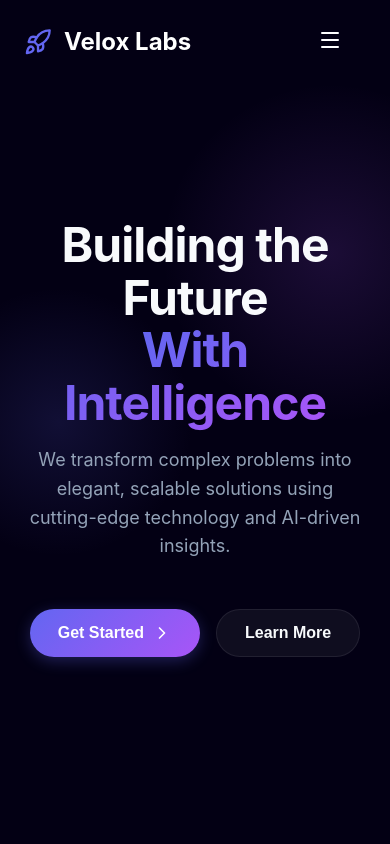
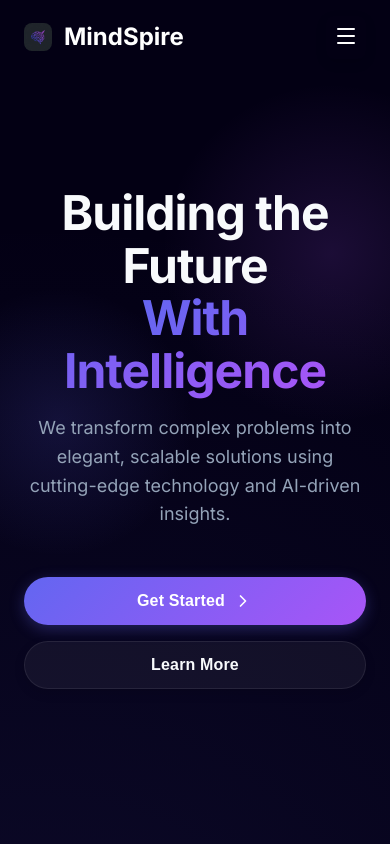
Before and after one commit to Avinash174/Self-Web-Dev-Learning, a React (Vite) app in the folder company_web/: page / in a window 390 px wide. Shown: the top 844 px of the page. Built offline with nearby package versions, Linux system fonts and the light colour scheme.

Commit message:
feat: scaffold initial React web application structure with core components and global styling.

```diff
--- a/company_web/index.html
+++ b/company_web/index.html
@@ -4,7 +4,7 @@
     <meta charset="UTF-8" />
     <link rel="icon" type="image/svg+xml" href="/vite.svg" />
     <meta name="viewport" content="width=device-width, initial-scale=1.0" />
-    <title>company_website</title>
+    <title>MindSpire | Intelligent Digital Solutions</title>
   </head>
   <body>
     <div id="root"></div>
--- a/company_web/src/App.jsx
+++ b/company_web/src/App.jsx
@@ -8,10 +8,22 @@ import Footer from "./components/Footer";
 import "./App.css";
 
 function App() {
-  const [theme, setTheme] = useState("dark");
+  const [theme, setTheme] = useState(() => {
+    if (typeof window !== "undefined") {
+      const savedTheme = localStorage.getItem("theme");
+      if (savedTheme) {
+        return savedTheme;
+      }
+      return window.matchMedia("(prefers-color-scheme: dark)").matches
+        ? "dark"
+        : "light";
+    }
+    return "dark";
+  });
 
   useEffect(() => {
     document.documentElement.setAttribute("data-theme", theme);
+    localStorage.setItem("theme", theme);
   }, [theme]);
 
   const toggleTheme = () => {
--- a/company_web/src/components/Footer.jsx
+++ b/company_web/src/components/Footer.jsx
@@ -4,10 +4,7 @@ const Footer = () => {
   return (
     <footer className="footer">
       <div className="container text-center">
-        <p>
-          &copy; {new Date().getFullYear()} NovaTech Solutions. All rights
-          reserved.
-        </p>
+        <p>&copy; {new Date().getFullYear()} MindSpire. All rights reserved.</p>
       </div>
     </footer>
   );
--- a/company_web/src/components/Navbar.jsx
+++ b/company_web/src/components/Navbar.jsx
@@ -1,5 +1,6 @@
 import React, { useState, useEffect } from "react";
-import { Rocket, Menu, X, Sun, Moon } from "lucide-react";
+import { Menu, X, Sun, Moon } from "lucide-react";
+import logo from "../assets/logo.png";
 import { motion } from "framer-motion";
 
 const Navbar = ({ scrollToSection, theme, toggleTheme }) => {
@@ -28,8 +29,13 @@ const Navbar = ({ scrollToSection, theme, toggleTheme }) => {
             handleScroll("home");
           }}
         >
-          <Rocket className="logo-icon" />
-          <span>Velox Labs</span>
+          <img
+            src={logo}
+            alt="MindSpire Logo"
+            className="logo-icon"
+            style={{ borderRadius: "8px" }}
+          />
+          <span>MindSpire</span>
         </a>
 
         <div className="nav-links">
@@ -41,6 +47,19 @@ const Navbar = ({ scrollToSection, theme, toggleTheme }) => {
           </button>
           <button className="nav-link" onClick={() => handleScroll("about")}>
             About
+          </button>
+          <button
+            className="nav-link"
+            onClick={toggleTheme}
+            style={{
+              display: "flex",
+              alignItems: "center",
+              justifyContent: "center",
+              padding: "0.5rem",
+            }}
+            aria-label="Toggle theme"
+          >
+            {theme === "dark" ? <Sun size={20} /> : <Moon size={20} />}
           </button>
           <button
             className="btn btn-primary"
@@ -85,6 +104,14 @@ const Navbar = ({ scrollToSection, theme, toggleTheme }) => {
             About
           </button>
           <button
+            className="nav-link"
+            onClick={toggleTheme}
+            style={{ display: "flex", alignItems: "center", gap: "0.5rem" }}
+          >
+            {theme === "dark" ? <Sun size={20} /> : <Moon size={20} />}
+            {theme === "dark" ? "Light Mode" : "Dark Mode"}
+          </button>
+          <button
             className="btn btn-primary"
             onClick={() => handleScroll("contact")}
           >
--- a/company_web/src/index.css
+++ b/company_web/src/index.css
@@ -1,28 +1,52 @@
+@import url('https://fonts.googleapis.com/css2?family=Inter:wght@300;400;500;600;700&display=swap');
+
 :root {
-  --bg-primary: #0a0a0a;
-  --bg-secondary: #111111;
-  --bg-tertiary: #1a1a1a;
-  --accent-primary: #3b82f6;
-  --accent-secondary: #8b5cf6;
-  --accent-gradient: linear-gradient(135deg, #3b82f6 0%, #8b5cf6 100%);
-  --text-primary: #ffffff;
-  --text-secondary: #a1a1aa;
-  --text-tertiary: #71717a;
-  --border-color: #27272a;
+  --bg-primary: #030014;
+  --bg-secondary: #0f172a;
+  --bg-tertiary: #1e293b;
+  /* Safe area insets for mobile */
+  --safe-top: env(safe-area-inset-top);
+  --safe-bottom: env(safe-area-inset-bottom);
+  --accent-primary: #6366f1;
+  --accent-secondary: #a855f7;
+  --accent-glow: rgba(99, 102, 241, 0.4);
+  --accent-gradient: linear-gradient(135deg, #6366f1 0%, #a855f7 100%);
+  --text-primary: #f8fafc;
+  --text-secondary: #94a3b8;
+  --text-tertiary: #64748b;
+  --border-color: rgba(255, 255, 255, 0.1);
+  --card-bg: rgba(15, 23, 42, 0.6);
+  --glass-border: rgba(255, 255, 255, 0.05);
   --shadow-sm: 0 1px 2px 0 rgb(0 0 0 / 0.05);
   --shadow-md: 0 4px 6px -1px rgb(0 0 0 / 0.1), 0 2px 4px -2px rgb(0 0 0 / 0.1);
-  --shadow-lg:
-    0 10px 15px -3px rgb(0 0 0 / 0.1), 0 4px 6px -4px rgb(0 0 0 / 0.1);
-  --shadow-accent: 0 0 20px rgba(59, 130, 246, 0.15);
+  --shadow-lg: 0 10px 15px -3px rgb(0 0 0 / 0.1), 0 4px 6px -4px rgb(0 0 0 / 0.1);
+  --shadow-accent: 0 0 25px rgba(99, 102, 241, 0.3);
 
-  font-family:
-    "Inter",
-    system-ui,
-    -apple-system,
-    sans-serif;
+  font-family: "Inter", system-ui, -apple-system, sans-serif;
   line-height: 1.6;
   font-weight: 400;
   color-scheme: dark;
+}
+
+[data-theme="light"] {
+  --bg-primary: #ffffff;
+  --bg-secondary: #f8fafc;
+  --bg-tertiary: #f1f5f9;
+  --accent-primary: #4f46e5;
+  --accent-secondary: #9333ea;
+  --accent-glow: rgba(79, 70, 229, 0.3);
+  --accent-gradient: linear-gradient(135deg, #4f46e5 0%, #9333ea 100%);
+  --text-primary: #0f172a;
+  --text-secondary: #475569;
+  --text-tertiary: #64748b;
+  --border-color: rgba(0, 0, 0, 0.1);
+  --card-bg: rgba(255, 255, 255, 0.8);
+  --glass-border: rgba(0, 0, 0, 0.05);
+  --shadow-sm: 0 1px 2px 0 rgb(0 0 0 / 0.05);
+  --shadow-md: 0 4px 6px -1px rgb(0 0 0 / 0.1), 0 2px 4px -2px rgb(0 0 0 / 0.1);
+  --shadow-lg: 0 10px 15px -3px rgb(0 0 0 / 0.1), 0 4px 6px -4px rgb(0 0 0 / 0.05);
+  --shadow-accent: 0 4px 20px rgba(79, 70, 229, 0.2);
+  color-scheme: light;
 }
 
 [data-theme="light"] {
@@ -51,9 +75,13 @@ body {
   margin: 0;
   padding: 0;
   background-color: var(--bg-primary);
+  background-image:
+    radial-gradient(circle at 10% 20%, rgba(99, 102, 241, 0.1) 0%, transparent 20%),
+    radial-gradient(circle at 90% 80%, rgba(168, 85, 247, 0.1) 0%, transparent 20%);
   color: var(--text-primary);
   min-height: 100vh;
   overflow-x: hidden;
+  transition: background-color 0.3s ease, color 0.3s ease;
 }
 
 h1,
@@ -100,17 +128,23 @@ button {
   background: var(--accent-gradient);
   color: white;
   padding: 0.75rem 1.5rem;
-  border-radius: 8px;
+  border-radius: 9999px; /* Pill shape for modern look */
   font-weight: 600;
-  font-size: 1rem;
-  transition:
-    transform 0.2s,
-    box-shadow 0.2s;
+  font-size: 0.95rem;
+  letter-spacing: 0.01em;
+  transition: all 0.3s cubic-bezier(0.4, 0, 0.2, 1);
+  box-shadow: 0 4px 12px rgba(0, 0, 0, 0.1);
+  position: relative;
+  overflow: hidden;
 }
 
 button:hover {
   transform: translateY(-2px);
   box-shadow: var(--shadow-accent);
+}
+
+button:active {
+  transform: translateY(0);
 }
 
 .container {
@@ -133,18 +167,22 @@ button:hover {
 }
 
 .card {
-  background: var(--bg-secondary);
+  background: var(--card-bg);
+  backdrop-filter: blur(12px);
+  -webkit-backdrop-filter: blur(12px);
   border: 1px solid var(--border-color);
-  border-radius: 12px;
-  padding: 2rem;
-  transition:
-    transform 0.2s,
-    border-color 0.2s;
+  border-top: 1px solid var(--glass-border);
+  border-left: 1px solid var(--glass-border);
+  border-radius: 24px;
+  padding: 2.5rem;
+  transition: all 0.4s cubic-bezier(0.175, 0.885, 0.32, 1.275);
+  box-shadow: var(--shadow-md);
 }
 
 .card:hover {
-  transform: translateY(-4px);
+  transform: translateY(-8px);
   border-color: var(--accent-primary);
+  box-shadow: var(--shadow-accent);
 }
 
 .input,
@@ -181,3 +219,111 @@ button:hover {
 .fade-in {
   animation: fadeIn 0.8s ease-out forwards;
 }
+
+/* Responsive Media Queries */
+
+/* Tablet & Smaller Laptops */
+@media (max-width: 1024px) {
+  .section {
+    padding: 4rem 0;
+  }
+
+  h1 {
+    font-size: 3rem;
+  }
+
+  h2 {
+    font-size: 2rem;
+  }
+
+  .container {
+    padding: 0 1.5rem;
+  }
+
+  .grid-3 {
+    grid-template-columns: repeat(auto-fit, minmax(280px, 1fr));
+  }
+}
+
+/* Mobile Devices */
+@media (max-width: 768px) {
+  h1 {
+    font-size: 2.5rem;
+  }
+
+  h2 {
+    font-size: 1.75rem;
+  }
+
+  h3 {
+    font-size: 1.5rem;
+  }
+
+  p {
+    font-size: 1rem;
+  }
+
+  .section {
+    padding: 3rem 0;
+  }
+
+  .container {
+    padding: 0 1.25rem;
+  }
+
+  /* Force single column for grids on mobile */
+  .grid-3 {
+    grid-template-columns: 1fr;
+    gap: 1.5rem;
+  }
+
+  /* Navbar adjustments */
+  .nav-links {
+    display: none;
+  }
+
+  .mobile-toggle {
+    display: flex;
+    align-items: center;
+    justify-content: center;
+    background: rgba(255, 255, 255, 0.1);
+    border: 1px solid var(--border-color);
+    border-radius: 8px;
+    padding: 0.5rem;
+    color: var(--text-primary);
+  }
+
+  /* Buttons on mobile */
+  button {
+    padding: 0.6rem 1.2rem;
+    font-size: 0.9rem;
+  }
+
+  /* Input fields */
+  .input, .textarea {
+    font-size: 16px; /* Prevents iOS zoom */
+  }
+
+  /* Hero specific tweaks */
+  .hero-buttons {
+    flex-direction: column;
+    width: 100%;
+  }
+
+  .hero-buttons button {
+    width: 100%;
+    justify-content: center;
+  }
+}
+
+/* Small Mobile Devices */
+@media (max-width: 480px) {
+  h1 {
+    font-size: 2rem;
+  }
+
+  .card {
+    padding: 1.5rem;
+    border-radius: 16px;
+  }
+}
```
Also changed, not shown: company_web/src/assets/logo.png (added), 1 other file (tests, documents, lock files or other folders).
